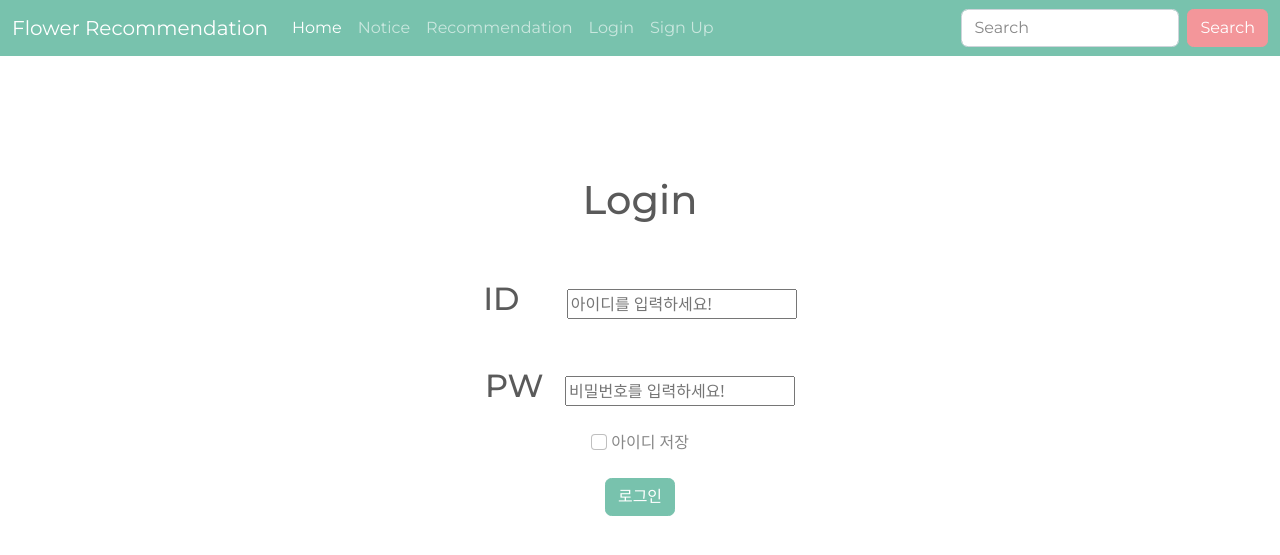
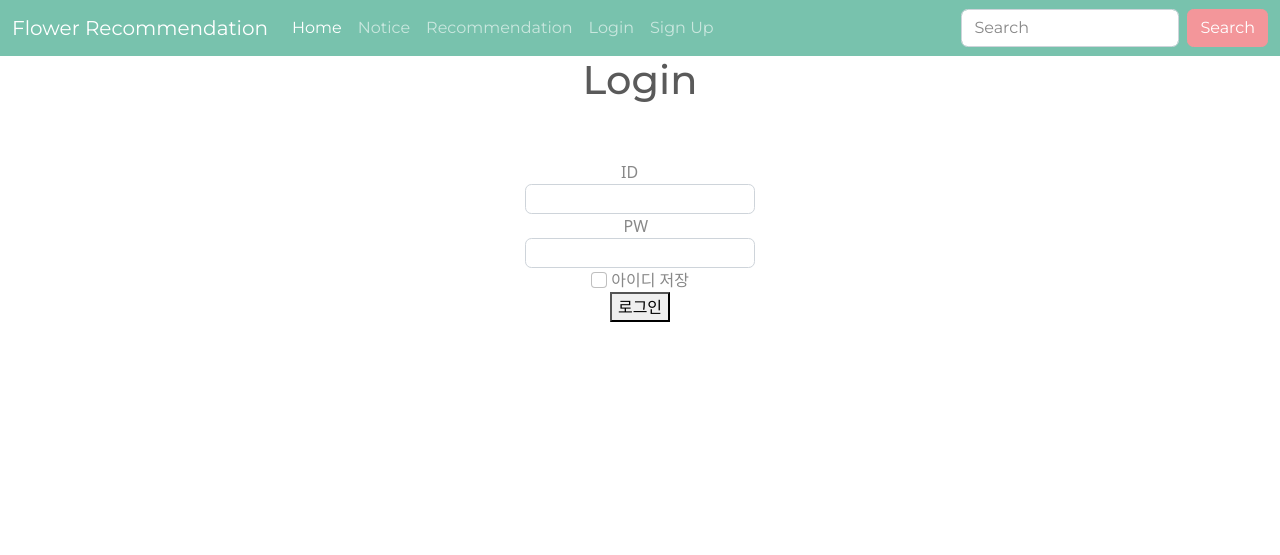
Before and after one commit to Likelion9-KW/Ideaton-Project, a Django app: page /login/ in a window 1280 px wide. Shown: the top 555 px of the page. Run offline with Django 3.2, Linux system fonts and the light colour scheme; some libraries are stand-ins or nearby versions.

Commit message:
로그인 구현
로그인하면 닉네임+로그아웃 버튼 생기고 로그인,회원가입버튼 사라짐

```diff
--- a/FlowerRecommend/FlowerRecommend/urls.py
+++ b/FlowerRecommend/FlowerRecommend/urls.py
@@ -31,8 +31,8 @@ urlpatterns = [
     path('notice/', home_view.home, name="notice"),
     path('order/', order_view.order, name="order"),
     path('recom-flower/', recommend_view.recom, name="recom"),
-    path('login/', register_view.login, name="login"),
-    path('join/', register_view.join, name="join"),
+    path('login/', register_view.login_view, name="login"),
+    path('join/', register_view.join_view, name="join"),
     path('review/', review_view.review, name="review"),
-
+    path('logout/', register_view.logout_view, name="logout"),
 ]
--- a/FlowerRecommend/map/views.py
+++ b/FlowerRecommend/map/views.py
@@ -1,7 +1,11 @@
 from django.shortcuts import render
 
 # Create your views here.
+
+
 def main(request):
     return render(request, "main.html")
+
+
 def map(request):
     return render(request, "map.html")
--- a/FlowerRecommend/order/templates/index.html
+++ b/FlowerRecommend/order/templates/index.html
@@ -137,6 +137,8 @@ a {
     </head>
     <body >
         {% load static %}
+
+
 		<div style="text-align: center; margin-top: 30px;">
 			<form action="전송받을 대상">
 				<b>꽃집 검색</b> : <input type="text" cols="70" rows="2"></input>
--- a/FlowerRecommend/register/templates/login.html
+++ b/FlowerRecommend/register/templates/login.html
@@ -7,9 +7,14 @@
     <title>Document</title>
 <style>
     #total {
+        display: flex;
+
   text-align: center;
+  justify-content: center;
 }
-
+.loginForm{
+  background-color: aqua;
+}
 </style>
 <link rel="stylesheet" href="https://cdn.jsdelivr.net/npm/bootswatch@5.0.2/dist/minty/bootstrap.min.css">
 <nav class="navbar navbar-expand-lg navbar-dark bg-primary">
@@ -58,37 +63,43 @@
         <br>
 
 
-    <h1>Login</h1>
     <div class="loginid">
+          <h1 >Login</h1>
+
                 <br>
                 <br>
 
 
-    <h2 style="display:inline">ID&nbsp&nbsp&nbsp&nbsp&nbsp</h2>
-    <input type="email" name="id" id="id" placeholder="아이디를 입력하세요!" style="width: 230px;height: 30px;">
-    </div>
-    <br>
-    <br>
 
-    <div class="password">
-    <h2 style="display:inline">PW&nbsp&nbsp</h2>
-    <input type="password" name="passwd" id="passwd" placeholder="비밀번호를 입력하세요!"style="width: 230px;height: 30px;">
 
-    <br>
-<br>
-    <div class="remember">
-        <input class="form-check-input" type="checkbox" value="" id="flexCheckDefault">
-        <label class="form-check-label" for="flexCheckDefault">
-            아이디 저장
-        </label>
+<form action="{%url 'login'%}" method="post">
+  {%csrf_token%}
+  <div class="form-group">
+    <label for="subject" style="display:inline">ID&nbsp&nbsp&nbsp&nbsp&nbsp</label>
+    <input type="text" class="form-control" name="username" id="username"
+      value="{{ form.username.value|default_if_none:'' }}"style="width: 230px;height: 30px; padding-left:60px;">
+  </div>
+  <div class="form-group">
+    <label for="content"style="display:inline">PW&nbsp&nbsp</label>
+    <input type="password" class="form-control" name="password" id="password" rows="10"style="width: 230px;height: 30px;" value="{{ form.password.value|default_if_none:'' }}">
+  </div>
+  <div class="remember">
+    <input class="form-check-input" type="checkbox" value="" id="flexCheckDefault">
+    <label class="form-check-label" for="flexCheckDefault">
+      아이디 저장
+    </label>
 
-    </div>
-                <br>
-                <form action="{% url 'main' %}"><button type="submit" class="btn btn-primary">로그인</button></form>
+  </div>
+  <button type='submit'>로그인</button>
+</form>
+
+
 
 
 </div>
 
 </div>
+
+
 </body>
 </html>
--- a/FlowerRecommend/register/views.py
+++ b/FlowerRecommend/register/views.py
@@ -1,11 +1,36 @@
-from django.shortcuts import render
+from django.shortcuts import redirect, render
+from django.contrib.auth.forms import AuthenticationForm, UserCreationForm
+from register.forms import MyAuthenticationForm
+from django.contrib.auth import authenticate, login, logout
+from django.contrib.auth.models import User
+
 
 # Create your views here.
 
 
-def join(request):
+def join_view(request):
     return render(request, "join.html")
 
 
-def login(request):
-    return render(request, "login.html")
+def login_view(request):
+    if request.method == 'POST':
+        form = AuthenticationForm(request=request, data=request.POST)
+        if form.is_valid():
+            username = form.cleaned_data.get("username")
+            password = form.cleaned_data.get("password")
+            user = authenticate(
+                request=request, username=username, password=password)
+            if user is not None:
+
+                login(request, user)
+                return redirect("main")
+            else:
+                return redirect("login")
+
+    form = AuthenticationForm()
+    return render(request, "login.html", {'form': form})
+
+
+def logout_view(request):
+    logout(request)
+    return redirect("main")
```
Also changed, not shown: FlowerRecommend/map/templates/main.html (+18 -0 lines), FlowerRecommend/register/forms.py (added, +12 -0 lines).
